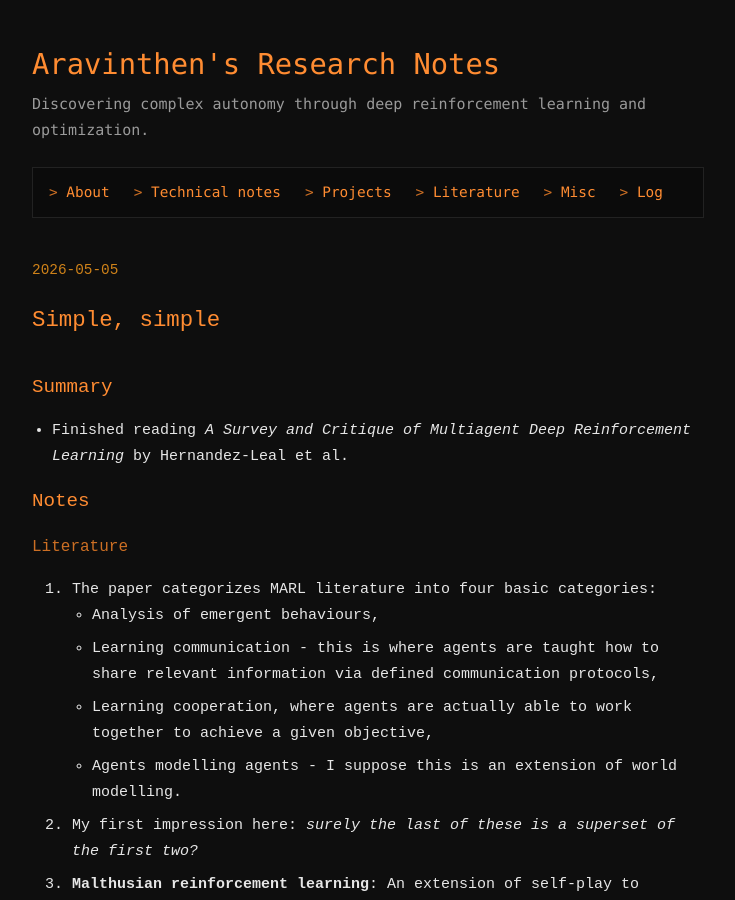
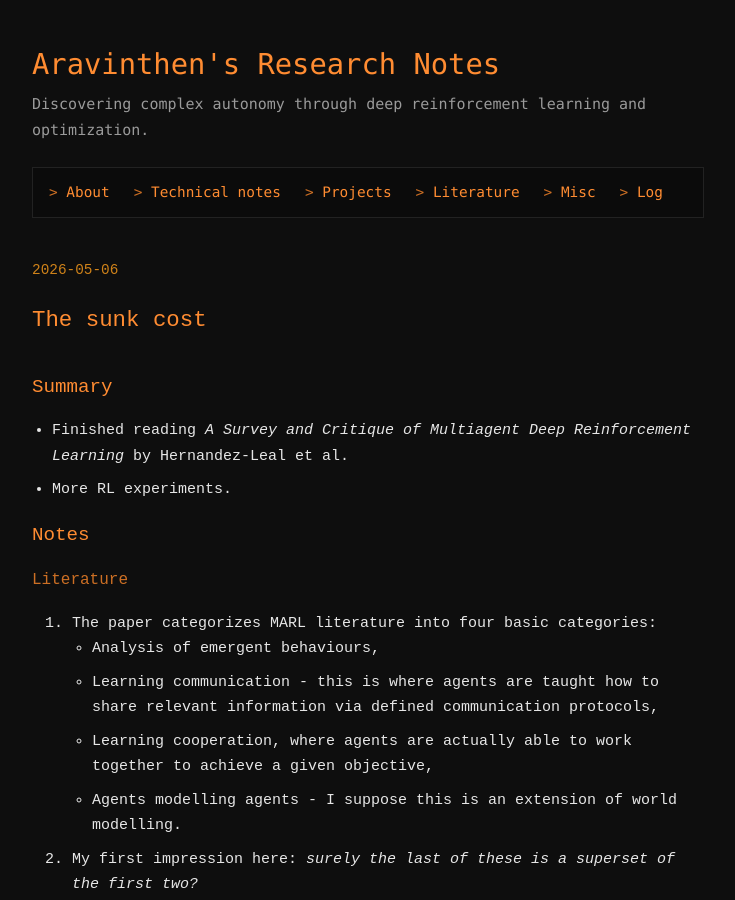
Before and after one commit to aravinthen/aravinthen.github.io, a Jekyll site: the page built from _log/2026-05-06.md, in a window 1280 px wide and 900 px high. Shown: the whole window, without its empty margins (272-1007 px from the left). Built offline with Jekyll 4.4.1, drawn with Linux system fonts in a browser that asks for light colours.

Commit message:
corrections

```diff
--- a/_log/2026-05-06.md
+++ b/_log/2026-05-06.md
@@ -1,13 +1,14 @@
 ---
 layout: log
-title: Simple, simple
-date: 2026-05-05
+title: The sunk cost
+date: 2026-05-06
 math: True
-tags: [reinforcement-learning, systems]
+tags: [reinforcement-learning]
 ---
 
 ## Summary
 * Finished reading *A Survey and Critique of Multiagent Deep Reinforcement Learning* by Hernandez-Leal et al.
+* More RL experiments.
 
 ## Notes
 ### Literature
```
